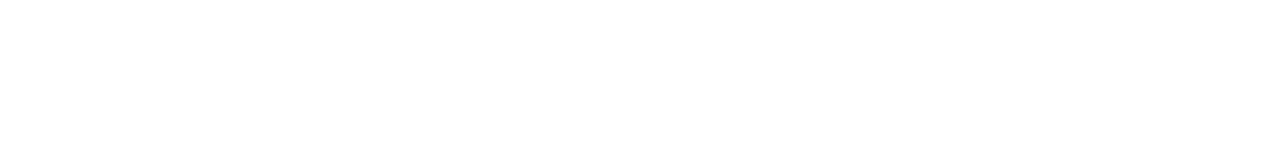
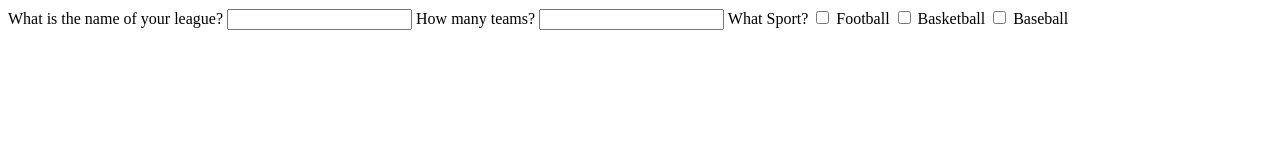
Before and after one commit to AMess33/FantasyByLaws, a plain HTML site: page index.html in a window 1280 px wide. Drawn offline with Linux system fonts and the light colour scheme.

Commit message:
add initial inputs and form

```diff
--- a/index.html
+++ b/index.html
@@ -7,5 +7,19 @@
     <meta charset="utf-8" />
     <meta name="viewport" content="width=device-width, initial-scale=1" />
   </head>
-  <body></body>
+  <body>
+    <form>
+      <label>What is the name of your league?</label>
+      <input type="text" />
+      <label>How many teams?</label>
+      <input type="number" />
+      <label>What Sport?</label>
+      <input type="checkbox" />
+      <label>Football</label>
+      <input type="checkbox" />
+      <label>Basketball</label>
+      <input type="checkbox" />
+      <label>Baseball</label>
+    </form>
+  </body>
 </html>
```
